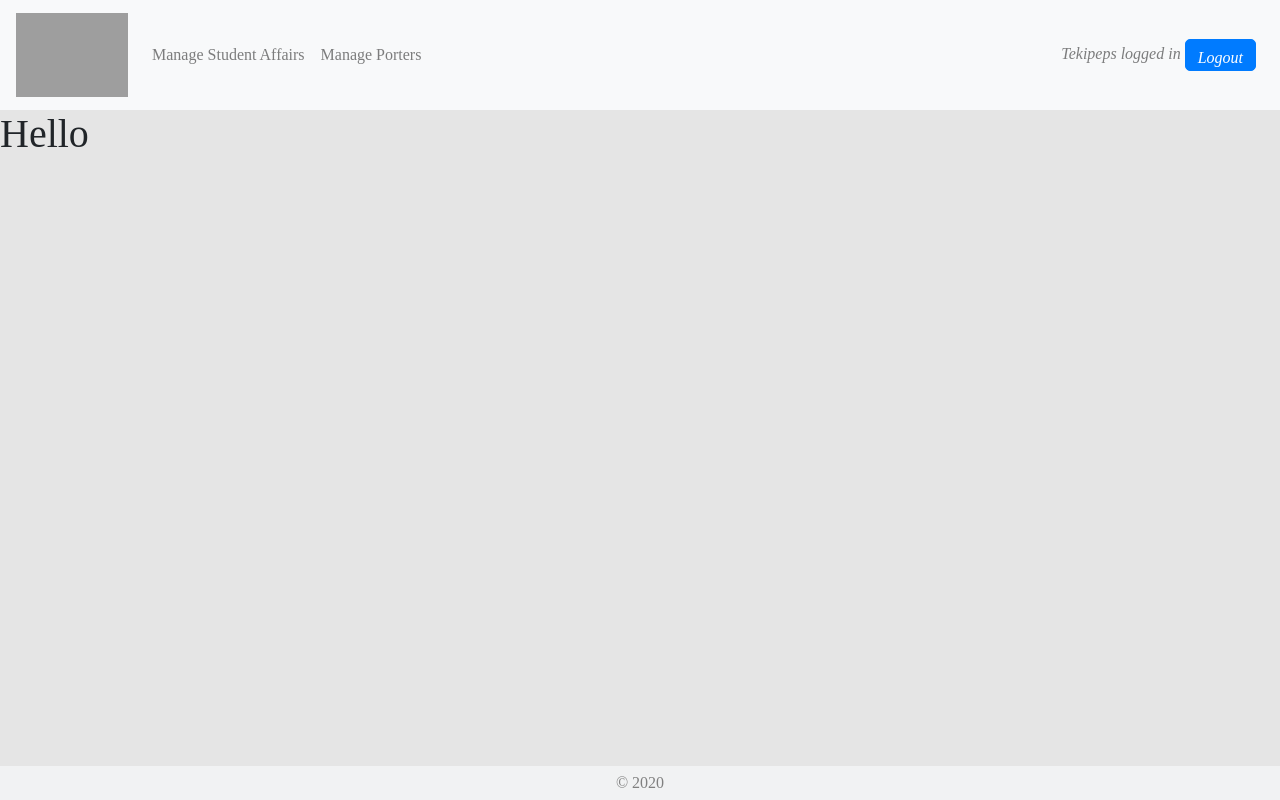
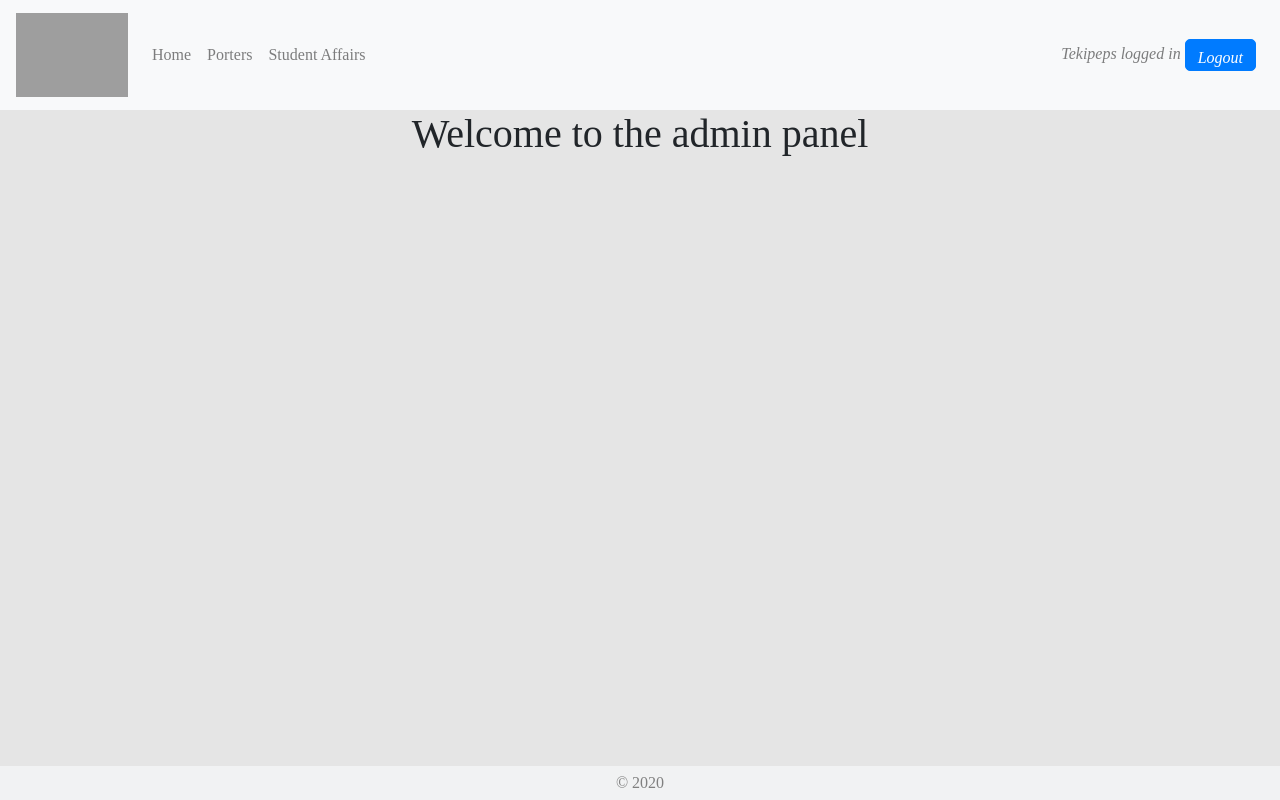
Before and after one commit to Dare-Devs/anport-frontend, a React (Create React App) app: page /admin in a window 1280 px wide. Built offline with nearby package versions, Linux system fonts and the light colour scheme; grey boxes are pictures that could not be loaded; a web font is replaced by a local one.

Commit message:
modified appbar for reusability add added admin home page

```diff
--- a/src/App.js
+++ b/src/App.js
@@ -1,14 +1,17 @@
-import React from 'react'
-import AdminPage from './pages/admin/AdminPage'
-import { Switch, Route } from 'react-router-dom'
-import PorterPage from './pages/porter/PorterPage'
+import React from "react";
+import AdminPage from "./pages/admin/AdminPage";
+import { Switch, Route, Link } from "react-router-dom";
+import PorterPage from "./pages/porter/PorterPage";
 
 const App = () => {
   return (
     <>
       <Switch>
         <Route exact path="/">
-          <h1>welcome</h1>
+          <>
+            <h1>welcome</h1>
+            <Link to="/admin">view admin page</Link>
+          </>
         </Route>
         <Route path="/admin">
           <AdminPage />
@@ -18,7 +21,7 @@ const App = () => {
         </Route>
       </Switch>
     </>
-  )
-}
+  );
+};
 
-export default App
+export default App;
--- a/src/components/AppBar.js
+++ b/src/components/AppBar.js
@@ -1,8 +1,7 @@
-import React from 'react'
-import { Link } from 'react-router-dom'
-import { Navbar, Nav, Button } from 'react-bootstrap'
+import React from "react";
+import { Navbar, Nav, Button } from "react-bootstrap";
 
-const AppBar = () => {
+const AppBar = ({ routes, setPage }) => {
   return (
     <Navbar collapseOnSelect expand="lg" bg="light" variant="light">
       <Navbar.Brand>
@@ -11,12 +10,11 @@ const AppBar = () => {
       <Navbar.Toggle aria-controls="responsive-navbar-nav" />
       <Navbar.Collapse id="responsive-navbar-nav">
         <Nav className="mr-auto">
-          <Nav.Link as={Link} to="/admin/student-affairs" href="#">
-            Manage Student Affairs
-          </Nav.Link>
-          <Nav.Link as={Link} to="/admin/porters" href="#">
-            Manage Porters
-          </Nav.Link>
+          {routes.map((route, i) => (
+            <Nav.Link key={i} onClick={() => setPage(route.value)}>
+              {route.name}
+            </Nav.Link>
+          ))}
         </Nav>
         <Nav>
           <Nav.Link href="#" as="span">
@@ -24,7 +22,7 @@ const AppBar = () => {
             <Button
               className="logout-button"
               onClick={() => {
-                console.log('logged out')
+                console.log("logged out");
               }}
             >
               <em>Logout</em>
@@ -33,7 +31,7 @@ const AppBar = () => {
         </Nav>
       </Navbar.Collapse>
     </Navbar>
-  )
-}
+  );
+};
 
-export default AppBar
+export default AppBar;
--- a/src/pages/admin/AdminPage.js
+++ b/src/pages/admin/AdminPage.js
@@ -1,28 +1,35 @@
-import React from 'react'
-import Porters from './Porters'
-import { Switch, Route } from 'react-router-dom'
-import StudentAffairs from './StudentAffairs'
-import AppBar from '../../components/AppBar'
-import Footer from '../../components/Footer'
+import React, { useState } from "react";
+import Porters from "./Porters";
+import { Switch, Route } from "react-router-dom";
+import StudentAffairs from "./StudentAffairs";
+import AppBar from "../../components/AppBar";
+import Footer from "../../components/Footer";
+import Home from "./Home";
 
 const AdminPage = () => {
+  const [page, setPage] = useState(null);
+  const routes = [
+    { name: "Home", value: null },
+    { name: "Porters", value: "porters" },
+    { name: "Student Affairs", value: "student-affairs" },
+  ];
   return (
     <div className="admin-page">
-      <AppBar />
+      <AppBar routes={routes} setPage={setPage} />
       <Switch>
         <Route exact path="/admin">
-          <h1>Hello</h1>
-        </Route>
-        <Route path="/admin/student-affairs">
-          <StudentAffairs />
-        </Route>
-        <Route path="/admin/porters">
-          <Porters />
+          {page === "porters" ? (
+            <Porters />
+          ) : page === "student-affairs" ? (
+            <StudentAffairs />
+          ) : (
+            <Home />
+          )}
         </Route>
       </Switch>
       <Footer />
     </div>
-  )
-}
+  );
+};
 
-export default AdminPage
+export default AdminPage;
--- /dev/null
+++ b/src/pages/admin/Home.js
@@ -0,0 +1,11 @@
+import React from "react";
+
+const Home = () => {
+  return (
+    <div className="container content">
+      <h1>Welcome to the admin panel</h1>
+    </div>
+  );
+};
+
+export default Home;
```
